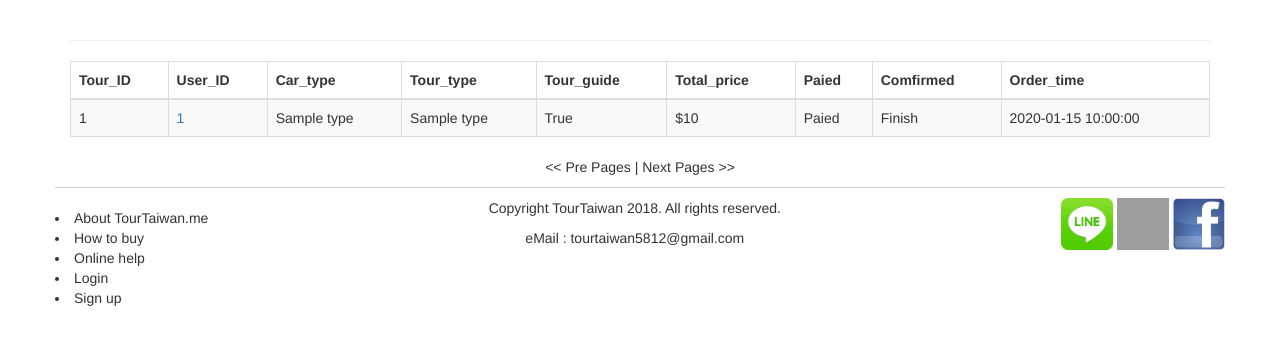
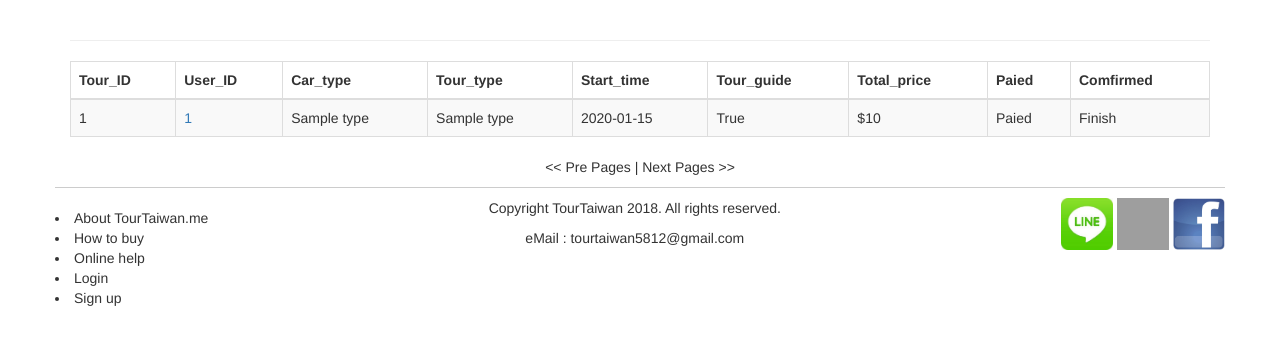
Before and after one commit to panda109/tourtaiwan, a Flask app: page /admin/tours/1 in a window 1280 px wide. Shown: the part 58-403 px from the top of the page. Run offline with Flask 2, Linux system fonts and the light colour scheme; a user stored in the database is signed in; tables that the repository leaves empty hold one stand-in row (values such as "Sample post"); data that the repository does not hold is empty; parts of the project's set-up code (start-up, migrations or seed data) failed here and were passed over; some libraries are stand-ins or nearby versions; grey boxes are pictures that could not be loaded.

Commit message:
shipdatetime and confirmeddatatime

```diff
--- a/app/admin/views.py
+++ b/app/admin/views.py
@@ -38,6 +38,7 @@ def comfirm_tour(id):
     tour = Interactive.query.filter_by(id=id).first()
     if tour.comfirmed == False :
         tour.comfirmed = True
+        tour.comfirmed_datetime = datetime.datetime.utcnow()
         #db.session.add(order)
         db.session.commit()
         user = User.query.filter_by(id=tour.userid).first()
@@ -45,7 +46,7 @@ def comfirm_tour(id):
         flash('Tour was comfirmed and send email to user.')
     page = 1
     per_page = 1
-    tours = Interactive.query.order_by(Interactive.order_datetime.desc()).paginate(page,per_page,error_out=False)
+    tours = Interactive.query.filter_by(id=id).paginate(page,per_page,error_out=False)
     catalogs = Catalog.get_all()
     return render_template("admin/tours.html", catalogs=catalogs, tours=tours)
 
@@ -241,7 +242,7 @@ def shipout_order(id):
     order = Order.query.filter_by(id=id).first()
     if order.shipout == False :
         order.shipout = True
-        order.ship_datetime = datetime.datetime.now().strftime("%Y-%m-%d")
+        order.ship_datetime = datetime.datetime.utcnow().strftime("%Y-%m-%d")
         #db.session.add(order)
         db.session.commit()
         user = User.query.filter_by(id=order.user_id).first()
--- a/app/templates/admin/tours.html
+++ b/app/templates/admin/tours.html
@@ -20,11 +20,12 @@
 			            <th>User_ID</th>
 			            <th>Car_type</th>
 			            <th>Tour_type</th>
+			            <th>Start_time</th>
 			            <th>Tour_guide</th>
 			            <th>Total_price</th>
 			            <th>Paied</th>
 			            <th>Comfirmed</th>
-			            <th>Order_time</th>
+
 			        </tr>
               </thead>
               <tbody>
@@ -35,6 +36,7 @@
 			            <td><a href="{{url_for('admin.user', id = tour.userid) }}">{{ tour.userid }}</a></td>
 			           	<td>{{ tour.get_car(tour.car_type).first().car_name }}</td>
 			           	<td>{{ tour.get_tour(tour.tour_type).first().tour_name }}</td>
+			            <td>{{ (tour.tour_date) }}</td>
 			           	<td>{{ tour.tour_guide }}</td>
    			            <td>${{ tour.total_price }}</td>
 			            {% if tour.paied == True  %}
@@ -47,7 +49,7 @@
 			            {% else %}
 	                    	<td><a href="{{ url_for('admin.comfirm_tour', id=tour.id) }}" class="glyphicon glyphicon-ok-sign"></a></td>
 	                    {% endif %}
-			            <td>{{ (tour.order_datetime).strftime("%Y-%m-%d %H:%M:%S") }}</td>
+
 			        </tr>
 			       {% endfor %}
 			       {% else %}
```
